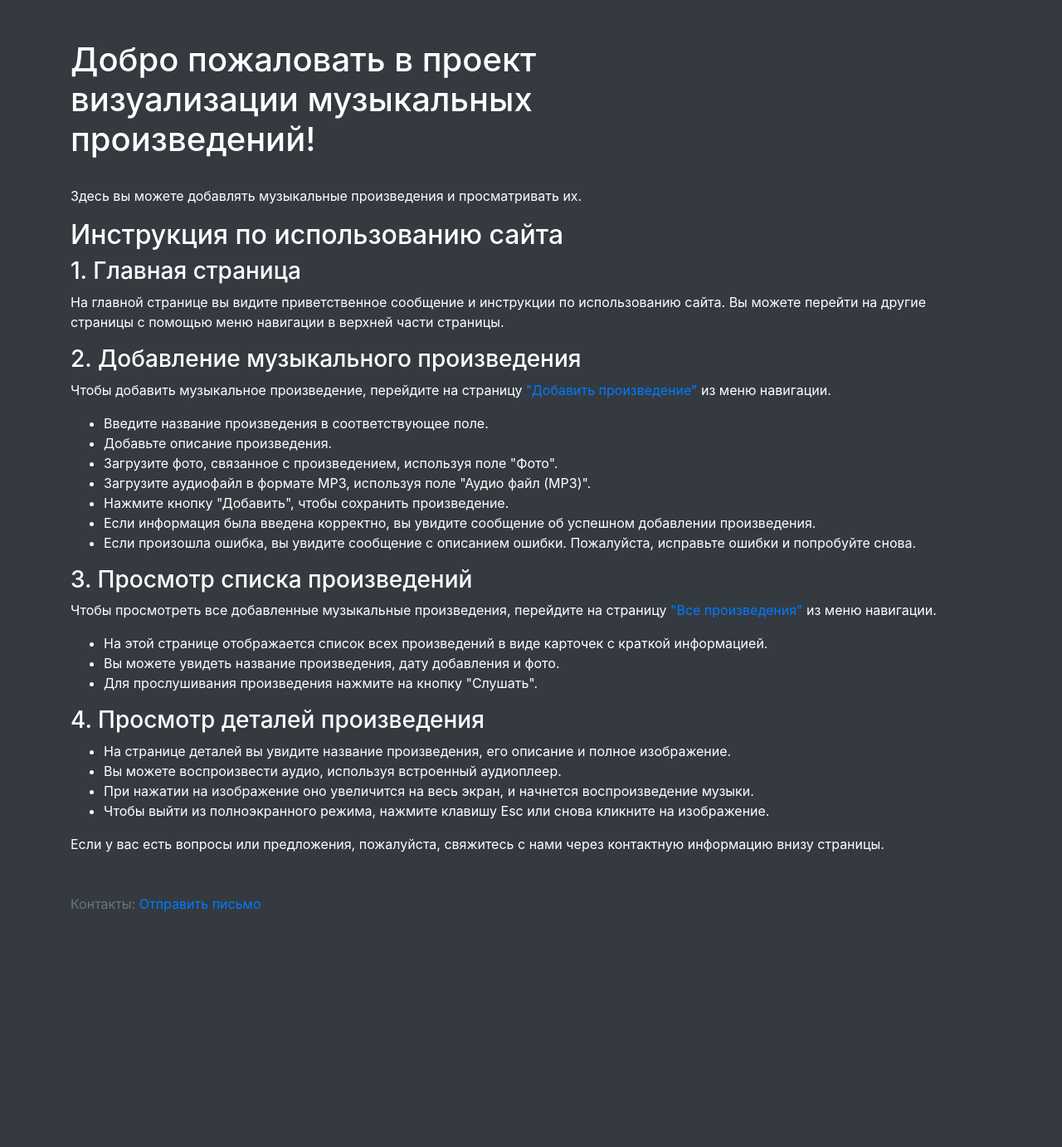
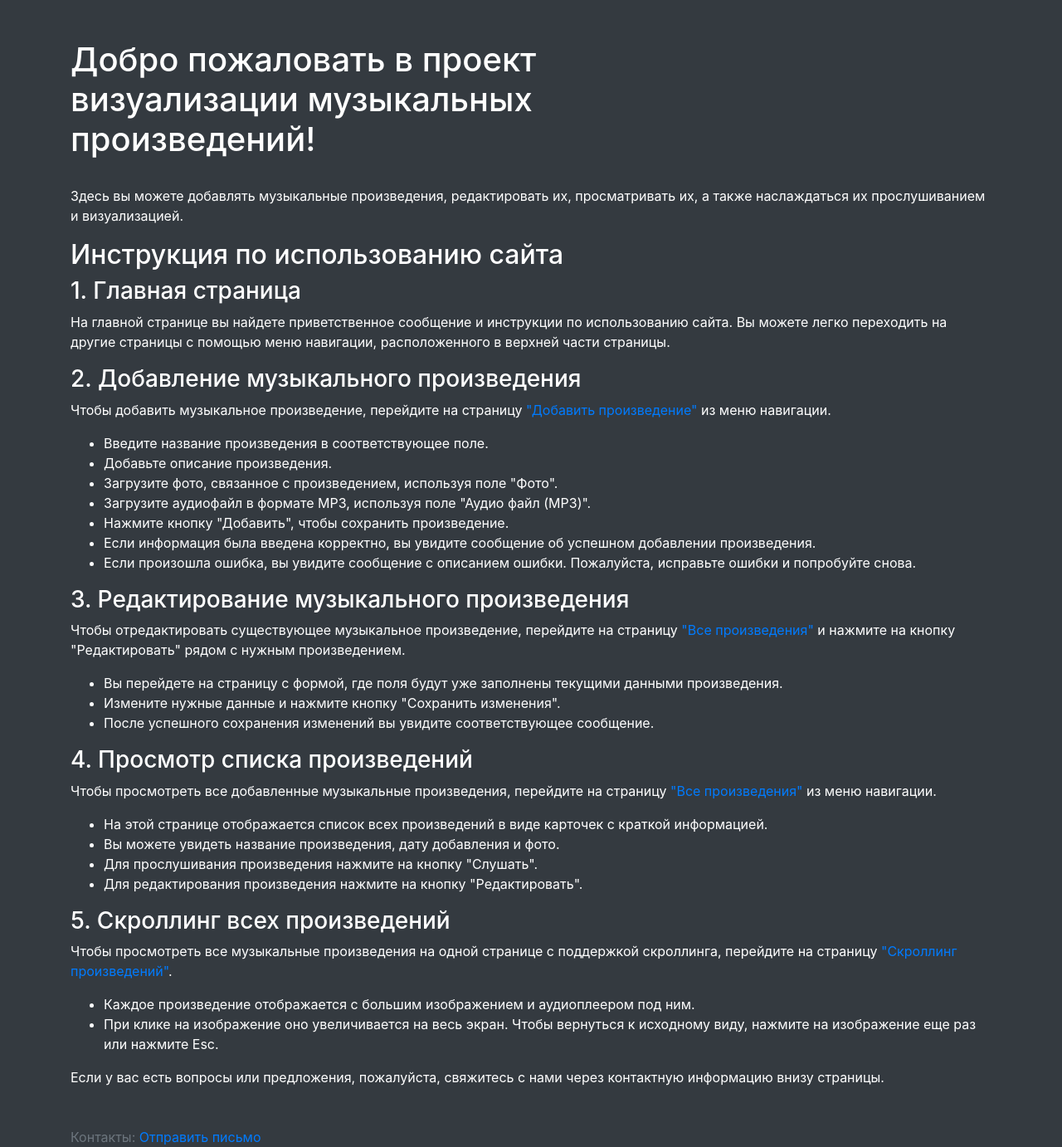
Before and after one commit to vk2012022/music_pr1, a Django app: page / in a window 1280 px wide. Shown: the part 56-1438 px from the top of the page at 83% size. Before the commit the page ends 1154 px from the top, so only its background shows below. Run offline with Django 5.2, Linux system fonts and the light colour scheme; some libraries are stand-ins or nearby versions.

Commit message:
add new code 77

```diff
--- a/music_pr1/music_foto/urls.py
+++ b/music_pr1/music_foto/urls.py
@@ -7,5 +7,6 @@ urlpatterns = [
     path('list/', views.list_music_pieces, name='list_music_pieces'),
     path('detail/<int:id>/', views.detail_music_piece, name='detail_music_piece'),
     path('history/', views.project_history, name='project_history'),
-    path('scroll/', views.scroll_music_pieces, name='scroll_music_pieces'),  # Новый маршрут
+    path('scroll/', views.scroll_music_pieces, name='scroll_music_pieces'),
+    path('edit/<int:id>/', views.edit_music_piece, name='edit_music_piece'),  # Маршрут для редактирования произведения
 ]
--- a/music_pr1/music_foto/views.py
+++ b/music_pr1/music_foto/views.py
@@ -3,8 +3,10 @@ from django.contrib import messages
 from .models import MusicPiece
 from .forms import MusicPieceForm
 
+
 def home(request):
     return render(request, 'music_foto/home.html')
+
 
 def add_music_piece(request):
     if request.method == 'POST':
@@ -14,21 +16,44 @@ def add_music_piece(request):
             messages.success(request, "Произведение успешно добавлено.")
             return redirect('list_music_pieces')
         else:
-            messages.error(request, "Произошла ошибка при добавлении произведения. Пожалуйста, проверьте введенные данные.")
+            messages.error(request,
+                           "Произошла ошибка при добавлении произведения. Пожалуйста, проверьте введенные данные.")
     else:
         form = MusicPieceForm()
-    return render(request, 'music_foto/add_music_piece.html', {'form': form})
+    return render(request, 'music_foto/add_music_piece.html', {'form': form, 'edit': False})
+
+
+def edit_music_piece(request, id):
+    music_piece = get_object_or_404(MusicPiece, id=id)
+
+    if request.method == 'POST':
+        form = MusicPieceForm(request.POST, request.FILES, instance=music_piece)
+        if form.is_valid():
+            form.save()
+            messages.success(request, "Произведение успешно обновлено.")
+            return redirect('list_music_pieces')
+        else:
+            messages.error(request,
+                           "Произошла ошибка при обновлении произведения. Пожалуйста, проверьте введенные данные.")
+    else:
+        form = MusicPieceForm(instance=music_piece)
+
+    return render(request, 'music_foto/add_music_piece.html', {'form': form, 'edit': True, 'music_piece': music_piece})
+
 
 def list_music_pieces(request):
     music_pieces = MusicPiece.objects.all()
     return render(request, 'music_foto/list_music_pieces.html', {'music_pieces': music_pieces})
 
+
 def detail_music_piece(request, id):
     music_piece = get_object_or_404(MusicPiece, id=id)
     return render(request, 'music_foto/detail_music_piece.html', {'music_piece': music_piece})
 
+
 def project_history(request):
     return render(request, 'music_foto/project_history.html')
+
 
 def scroll_music_pieces(request):
     music_pieces = MusicPiece.objects.all()
--- a/music_pr1/templates/music_foto/add_music_piece.html
+++ b/music_pr1/templates/music_foto/add_music_piece.html
@@ -1,10 +1,10 @@
 {% extends 'music_foto/base.html' %}
 {% load custom_filters %}
 
-{% block title %}Добавить произведение{% endblock %}
+{% block title %}{% if edit %}Редактировать{% else %}Добавить{% endif %} произведение{% endblock %}
 
 {% block content %}
-<h2>Добавить музыкальное произведение</h2>
+<h2>{% if edit %}Редактировать{% else %}Добавить{% endif %} музыкальное произведение</h2>
 
 <!-- Отображение сообщений -->
 {% if messages %}
@@ -35,6 +35,6 @@
         <label for="{{ form.audio.id_for_label }}">Аудио файл (MP3)</label>
         {{ form.audio|add_class:"form-control" }}
     </div>
-    <button type="submit" class="btn btn-primary">Добавить</button>
+    <button type="submit" class="btn btn-primary">{% if edit %}Сохранить изменения{% else %}Добавить{% endif %}</button>
 </form>
 {% endblock %}
--- a/music_pr1/templates/music_foto/home.html
+++ b/music_pr1/templates/music_foto/home.html
@@ -5,12 +5,12 @@
 {% block content %}
 <h1>Добро пожаловать в проект <br>визуализации музыкальных <br> произведений!</h1>
 <br>
-<p>Здесь вы можете добавлять музыкальные произведения и просматривать их.</p>
+<p>Здесь вы можете добавлять музыкальные произведения, редактировать их, просматривать их, а также наслаждаться их прослушиванием и визуализацией.</p>
 
 <h2>Инструкция по использованию сайта</h2>
 
 <h3>1. Главная страница</h3>
-<p>На главной странице вы видите приветственное сообщение и инструкции по использованию сайта. Вы можете перейти на другие страницы с помощью меню навигации в верхней части страницы.</p>
+<p>На главной странице вы найдете приветственное сообщение и инструкции по использованию сайта. Вы можете легко переходить на другие страницы с помощью меню навигации, расположенного в верхней части страницы.</p>
 
 <h3>2. Добавление музыкального произведения</h3>
 <p>Чтобы добавить музыкальное произведение, перейдите на страницу <a href="{% url 'add_music_piece' %}">"Добавить произведение"</a> из меню навигации.</p>
@@ -24,20 +24,28 @@
     <li>Если произошла ошибка, вы увидите сообщение с описанием ошибки. Пожалуйста, исправьте ошибки и попробуйте снова.</li>
 </ul>
 
-<h3>3. Просмотр списка произведений</h3>
+<h3>3. Редактирование музыкального произведения</h3>
+<p>Чтобы отредактировать существующее музыкальное произведение, перейдите на страницу <a href="{% url 'list_music_pieces' %}">"Все произведения"</a> и нажмите на кнопку "Редактировать" рядом с нужным произведением.</p>
+<ul>
+    <li>Вы перейдете на страницу с формой, где поля будут уже заполнены текущими данными произведения.</li>
+    <li>Измените нужные данные и нажмите кнопку "Сохранить изменения".</li>
+    <li>После успешного сохранения изменений вы увидите соответствующее сообщение.</li>
+</ul>
+
+<h3>4. Просмотр списка произведений</h3>
 <p>Чтобы просмотреть все добавленные музыкальные произведения, перейдите на страницу <a href="{% url 'list_music_pieces' %}">"Все произведения"</a> из меню навигации.</p>
 <ul>
     <li>На этой странице отображается список всех произведений в виде карточек с краткой информацией.</li>
     <li>Вы можете увидеть название произведения, дату добавления и фото.</li>
     <li>Для прослушивания произведения нажмите на кнопку "Слушать".</li>
+    <li>Для редактирования произведения нажмите на кнопку "Редактировать".</li>
 </ul>
 
-<h3>4. Просмотр деталей произведения</h3>
+<h3>5. Скроллинг всех произведений</h3>
+<p>Чтобы просмотреть все музыкальные произведения на одной странице с поддержкой скроллинга, перейдите на страницу <a href="{% url 'scroll_music_pieces' %}">"Скроллинг произведений"</a>.</p>
 <ul>
-    <li>На странице деталей вы увидите название произведения, его описание и полное изображение.</li>
-    <li>Вы можете воспроизвести аудио, используя встроенный аудиоплеер.</li>
-    <li>При нажатии на изображение оно увеличится на весь экран, и начнется воспроизведение музыки.</li>
-    <li>Чтобы выйти из полноэкранного режима, нажмите клавишу Esc или снова кликните на изображение.</li>
+    <li>Каждое произведение отображается с большим изображением и аудиоплеером под ним.</li>
+    <li>При клике на изображение оно увеличивается на весь экран. Чтобы вернуться к исходному виду, нажмите на изображение еще раз или нажмите Esc.</li>
 </ul>
 
 <p>Если у вас есть вопросы или предложения, пожалуйста, свяжитесь с нами через контактную информацию внизу страницы.</p>
```
Also changed, not shown: music_pr1/templates/music_foto/list_music_pieces.html (+6 -3 lines), music_pr1/media/photos/img_2_er5T80G.png (added), 2 other files.
